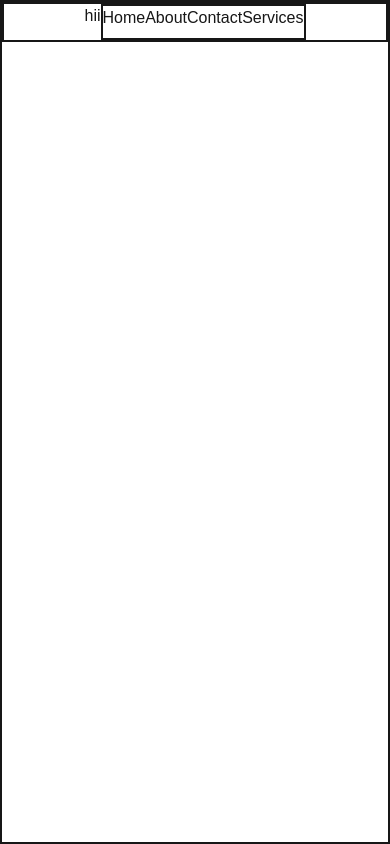
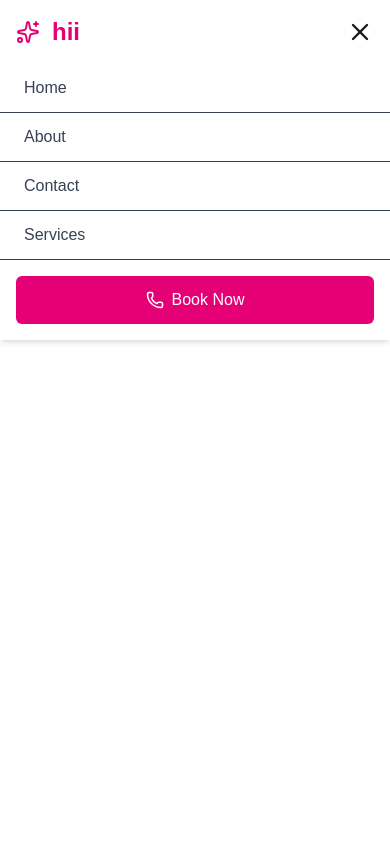
Before and after one commit to ssudhanshuu/Makeover, a Next.js app: page / in a window 390 px wide. Built offline with nearby package versions, Linux system fonts and the light colour scheme.

Commit message:
imporve nav]

```diff
--- a/package.json
+++ b/package.json
@@ -8,6 +8,7 @@
     "start": "next start"
   },
   "dependencies": {
+    "lucide-react": "^1.23.0",
     "next": "16.2.6",
     "react": "19.2.4",
     "react-dom": "19.2.4"
--- a/src/app/page.js
+++ b/src/app/page.js
@@ -1,4 +1,7 @@
+"use client";
+import { Menu, Phone, Sparkles, X } from "lucide-react";
 import Link from "next/link";
+import { useState, useEffect } from "react";
 
 const menuItems = [
   { name: "Home", path: "/" },
@@ -8,20 +11,74 @@ const menuItems = [
 ];
 
 export default function Navbar() {
+  const [isOpen, setIsOpen] = useState(false);
+
+  useEffect(() => {
+    const checkScreen = () => {
+      if (window.innerWidth < 768) {
+        setIsOpen(true);
+      } else {
+        setIsOpen(false);
+      }
+    };
+
+    checkScreen();
+    window.addEventListener("resize", checkScreen);
+    return () => window.removeEventListener("resize", checkScreen);
+  }, []);
+
   return (
-    <div className="full-page border-2 ">
-      <nav className="h-10 w-full border-2  flex justify-center  ">
-        <div>
-          hii
-        </div>
-        <div className="border-2 flex justify-between ">
-          {menuItems.map((item) => (
-            <Link key={item.path} href={item.path}>
-              {item.name}
-            </Link>
-          ))}
+    <div className="h-16">
+      <nav className="fixed top-0 left-0 w-full h-16 bg-white shadow-md z-50">
+        <div className="flex justify-between items-center h-full px-4 md:px-10 lg:px-20">
+
+          <div className="flex items-center text-pink-600">
+            <Sparkles />
+            <h1 className="ml-3 text-2xl md:text-3xl font-semibold">hii</h1>
+          </div>
+          <div className="hidden md:flex items-center gap-8">
+            {menuItems.map((item) => (
+              <Link
+                key={item.path}
+                href={item.path}
+                className="text-gray-700 hover:text-pink-600 transition-colors"
+              >
+                {item.name}
+              </Link>
+            ))}
+            <button className="flex items-center bg-pink-600 hover:bg-pink-700 py-2 px-4 gap-2 rounded-md transition-colors">
+              <Phone size={18} className="text-white" />
+              <span className="text-white">Book Now</span>
+            </button>
+          </div>
+
+          <button
+            className="md:hidden"
+            onClick={() => setIsOpen(!isOpen)}
+            aria-label="Toggle menu"
+          >
+            {isOpen ? <X size={28} /> : <Menu size={28} />}
+          </button>
         </div>
 
+        {isOpen && (
+          <div className="absolute top-16 left-0 w-full bg-white shadow-md md:hidden flex flex-col">
+            {menuItems.map((item) => (
+              <Link
+                key={item.path}
+                href={item.path}
+                className="px-6 py-3 text-gray-700 hover:bg-gray-50 border-b"
+                onClick={() => setIsOpen(false)}
+              >
+                {item.name}
+              </Link>
+            ))}
+            <button className="flex items-center justify-center bg-pink-600 py-3 px-4 gap-2 m-4 rounded-md">
+              <Phone size={18} className="text-white" />
+              <span className="text-white">Book Now</span>
+            </button>
+          </div>
+        )}
       </nav>
     </div>
   );
```
Also changed, not shown: 1 other file (tests, documents, lock files or other folders).
